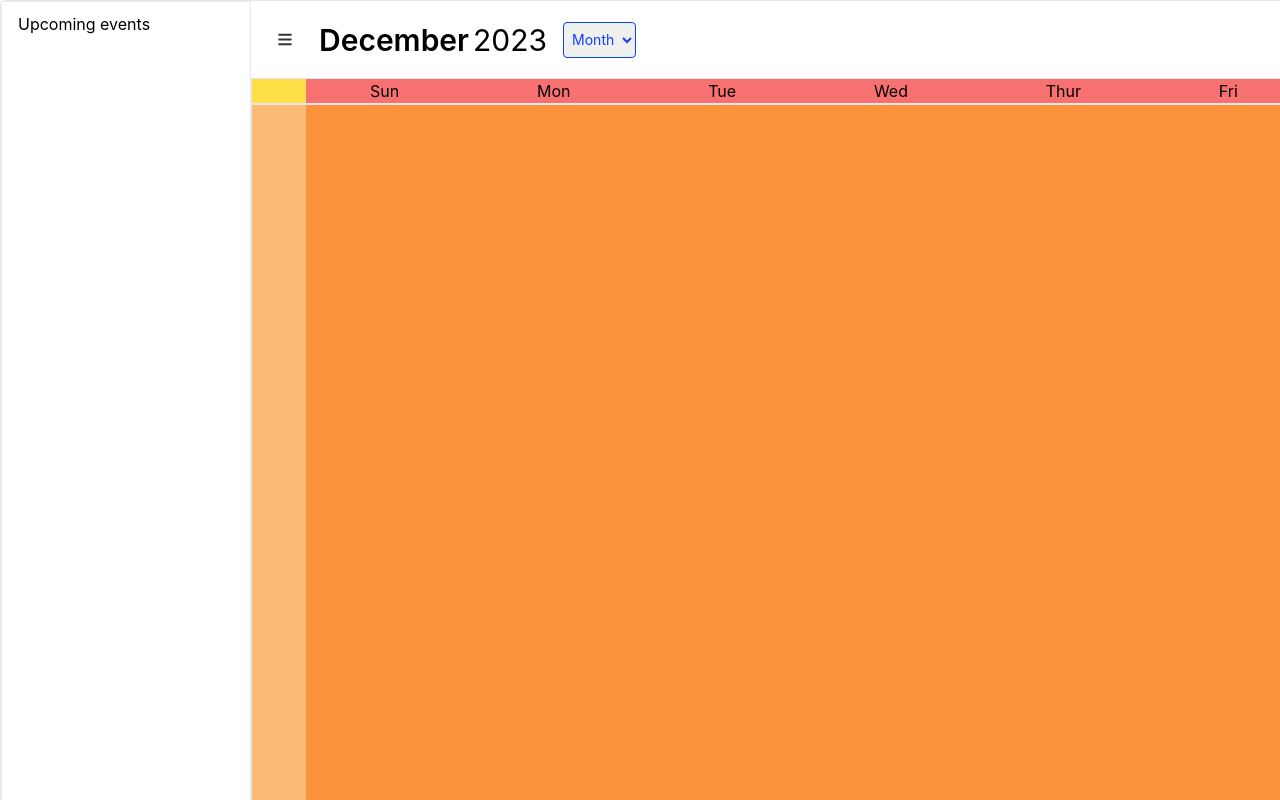
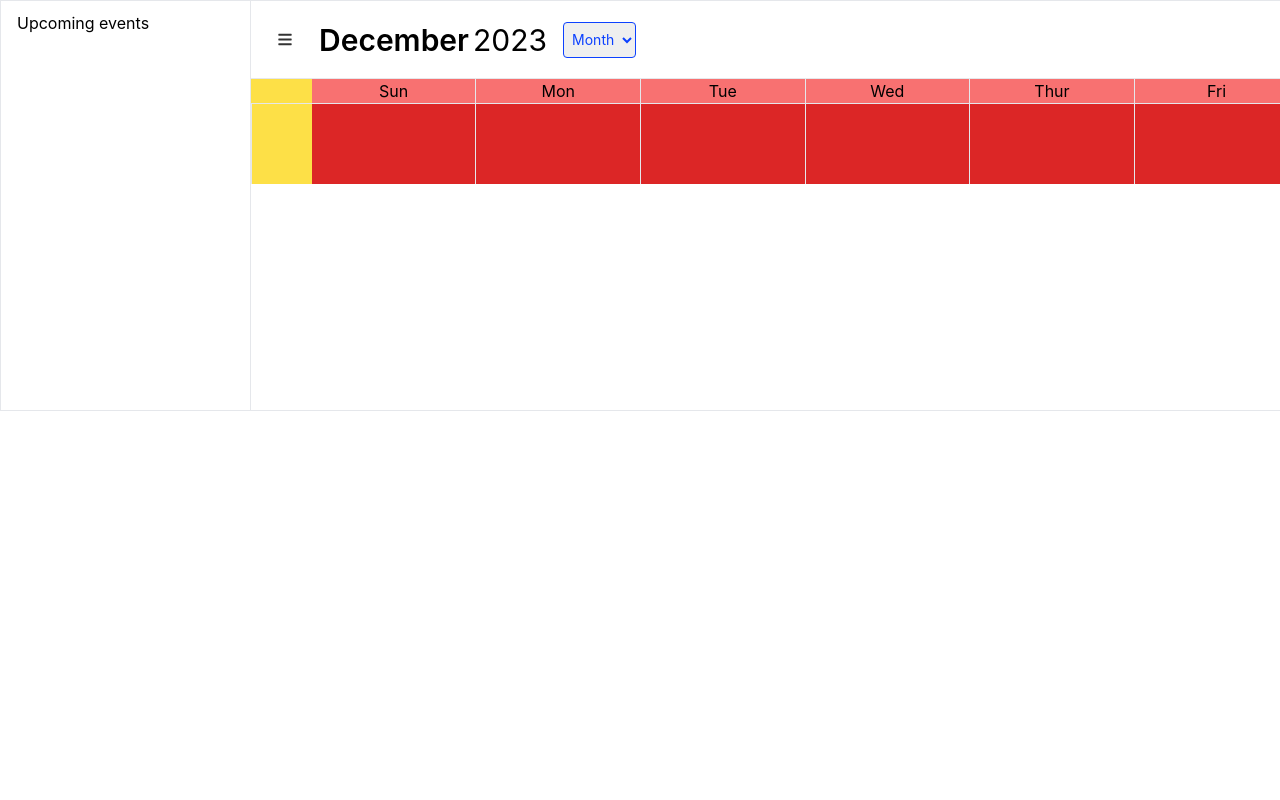
Before and after one commit to lindychi/frontend-bootcamp, a React (Create React App) app: page / in a window 1280 px wide. Shown: the top 800 px of the page. Built offline with nearby package versions, Linux system fonts and the light colour scheme.

Commit message:
주간달력세팅

```diff
--- a/src/App.tsx
+++ b/src/App.tsx
@@ -21,8 +21,8 @@ function App() {
   );
 
   return (
-    <div className="calendar flex justify-start w-[1465px] rounded-md h- auto border solid rgba(157, 158, 159, 0.60)">
-      <div className="sidebar flex-col w-[250px] border solid rgba(157, 158, 159, 0.60)">
+    <div className="calendar flex justify-start w-[1465px] h- auto border solid rgba(157, 158, 159, 0.60)">
+      <div className="sidebar flex-col w-[250px] border-r solid rgba(157, 158, 159, 0.60)">
         <div>{/* 미니캘린더*/}</div>
 
         {/* 미니캘린더 하단*/}
@@ -33,7 +33,7 @@ function App() {
 
       <div className="content w-[1214px]">
         {/* 상단 헤더 */}
-        <div className="content_top flex w-[1214px] h-[77px] p-[16px] justify-between ">
+        <div className="content_top flex w-100% h-[77px] p-[16px] justify-between ">
           <div className="left-content flex justify-between gap-4 items-center">
             <div>
               <Hamburger />
@@ -74,19 +74,25 @@ function App() {
         </div>
 
         {/* 빅달력_요일 */}
-        <div className="flex w-100% bg-purple-600 border solid rgba(157, 158, 159, 0.60)">
-          <div className="time w-[54px] px-[10px] bg-yellow-300"></div>
-          <div className="weekM flex-1 bg-red-400">
+        <div className="flex w-100% border-y solid rgba(157, 158, 159, 0.60) bg-red-400">
+          <div className="time w-[64px] bg-yellow-300"></div>
+          <div className="weekM w-full">
             <WeekM dayList={dayList} />
           </div>
         </div>
 
-        <div className="flex w-100% h-100% border solid rgba(157, 158, 159, 0.60) bg-orange-400">
-          <div className="weekCalendar flex">
-            <div className="w-[54px] h-100%  bg-orange-300"></div>
-
+        {/* 주력 */}
+        <div className="flex w-100% bg-red-400">
+          <div className="timeBox w-[64px] border-l text-s bg-yellow-300"></div>
+          <div className="weekBox flex w-full h-[80px] bg-red-600 text-start">
+            <div className="w-full border-r break-words"></div>
+            <div className="w-full border-r"></div>
+            <div className="w-full border-r"></div>
+            <div className="w-full border-r"></div>
+            <div className="w-full border-r"></div>
+            <div className="w-full border-r"></div>
+            <div className="w-full border-r"></div>
           </div>
-          <div className="w-[1214px] h-[923px] grid grid-cols-7 py-[3px] px-[4px]"></div>
         </div>
 
         {/* <div className="mediumDay flex items-center justify-between w-100% h-[24px] border solid rgba(157, 158, 159, 0.60)">
--- a/src/components/WeekM.tsx
+++ b/src/components/WeekM.tsx
@@ -7,9 +7,9 @@ type Props = {
 
 export default function WeekM({ dayList }: Props) {
   return (
-    <div className="mediumDay flex items-center justify-between ">
+    <div className="mediumDay flex text-center">
       {dayList.map(({ medium }, index) => (
-        <div key={index} className="day px-16 text-s">
+        <div key={index} className="day w-full px-16 border-r text-s">
           {medium}
         </div>
 
```
